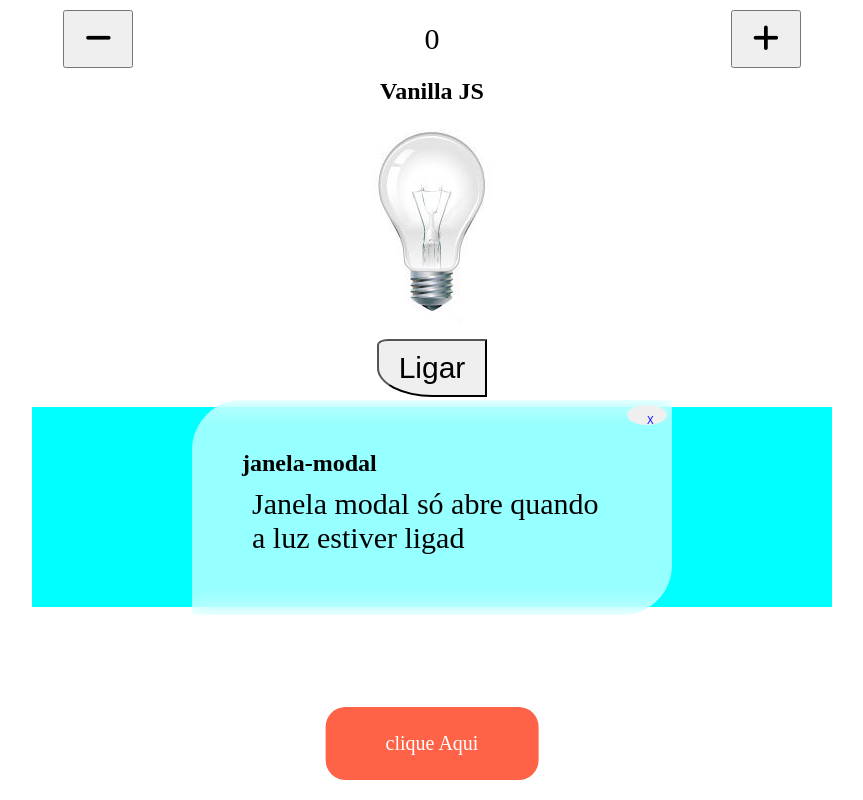
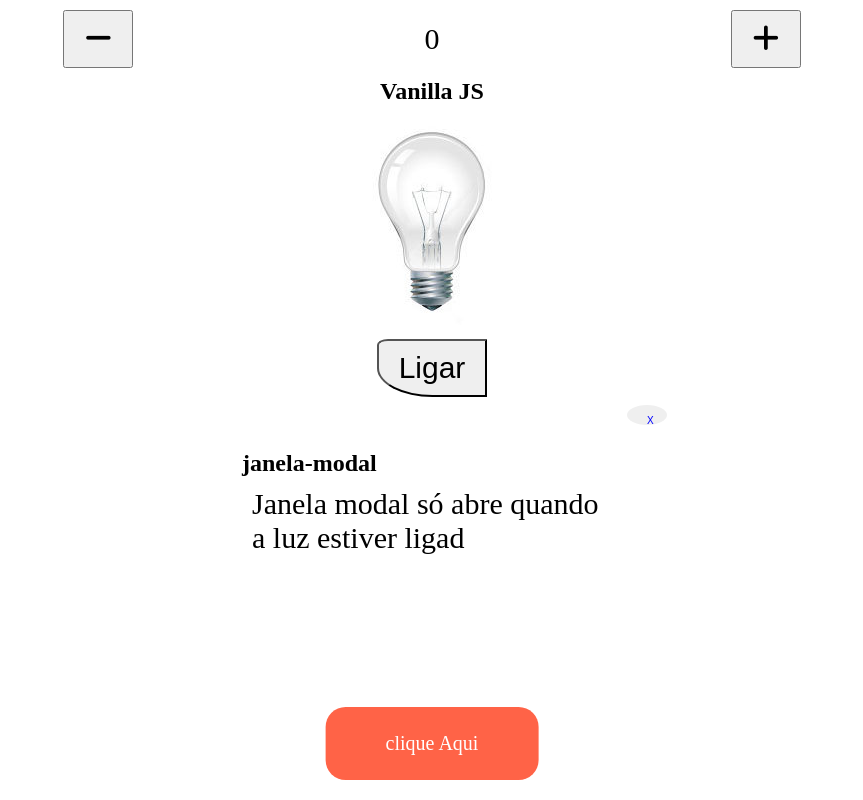
Before and after one commit to andreastoullondev/udemy, a plain HTML site: page index.html in a window 1280 px wide. Both pictures are taken after a click on the element "clique Aqui". Shown: the whole page, without its empty margins (208-1071 px from the left). Drawn offline with Linux system fonts and the light colour scheme.

Commit message:
estudando

```diff
--- a/css/botao.css/botao.css
+++ b/css/botao.css/botao.css
@@ -58,7 +58,7 @@ p{
         position: relative;
         top: 0;
         left: 0;
-        background-color: aqua;
+        background: transparent;
         display: none;
         align-items: center;
         justify-content: center;
--- a/index.js
+++ b/index.js
@@ -3,9 +3,9 @@ document.addEventListener("DOMContentLoaded", function(){
     let numeroAtual = 0;
 
 
-    const numeroNoHtml = document.getElementById('numero-atual',)
-    const botaoSoma = document.getElementById('botao-que-soma')
-    const botaoSub = document.getElementById('botao-que-subtrai')
+    const numeroNoHtml = document.getElementById('numero-atual',);
+    const botaoSoma = document.getElementById('botao-que-soma');
+    const botaoSub = document.getElementById('botao-que-subtrai');
 
     function atualizaNumeroNoHTML(){
         numeroNoHtml.textContent = numeroAtual;
```
